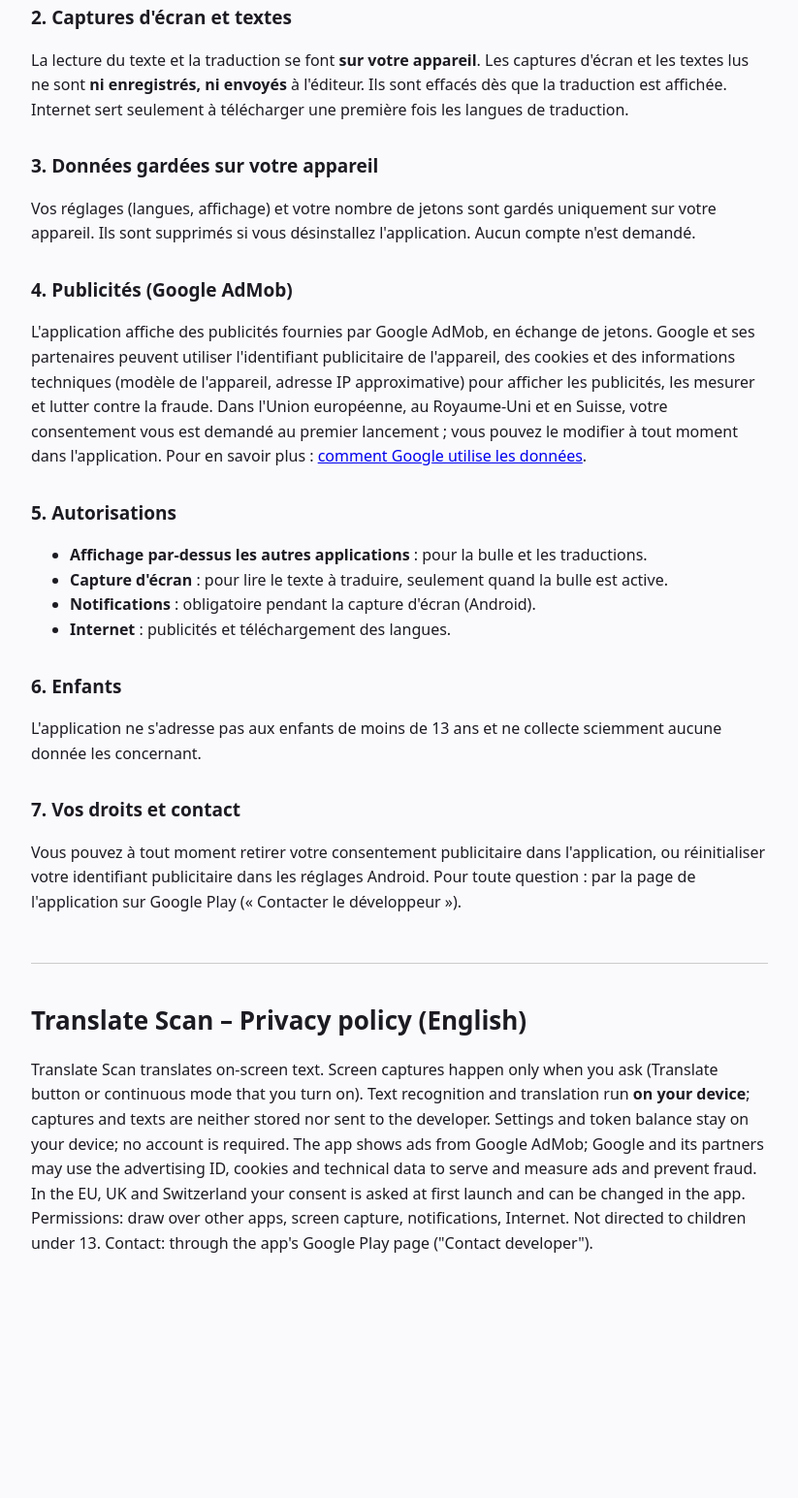
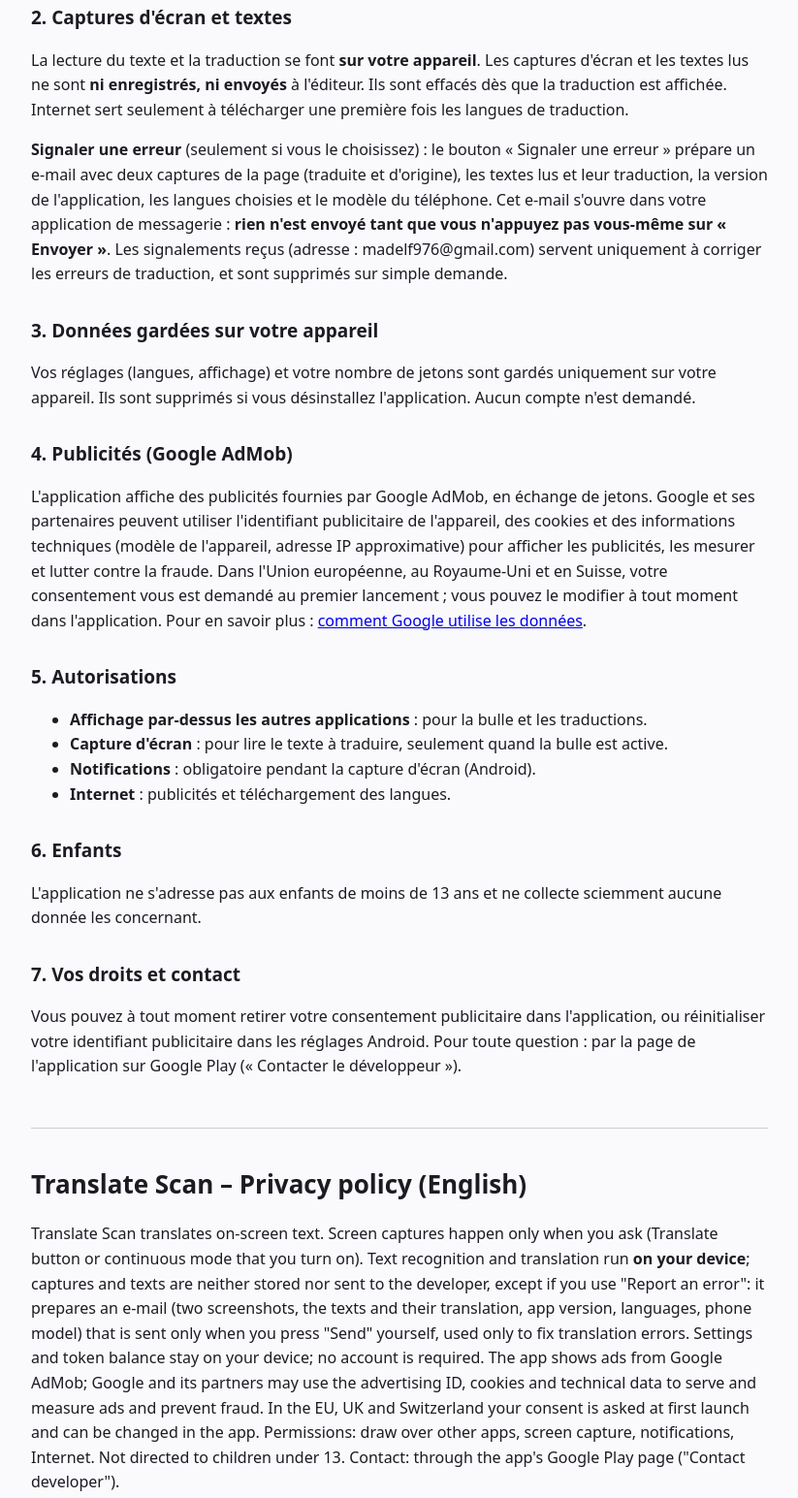
Before and after one commit to madelf976-collab/translate-scan, a plain HTML site: page confidentialite.html in a window 1280 px wide. Shown: the part 306-1851 px from the top of the page at 97% size, without its empty margins (228-1051 px from the left). Before the commit the page ends 1678 px from the top, so only its background shows below. Drawn offline with Linux system fonts and the light colour scheme.

Commit message:
Politique de confidentialité : bouton « Signaler une erreur »

```diff
--- a/confidentialite.html
+++ b/confidentialite.html
@@ -23,6 +23,11 @@ uniquement quand vous le demandez (bouton « Traduire » ou mode « traduction c
 <p>La lecture du texte et la traduction se font <b>sur votre appareil</b>. Les captures d'écran et les textes lus ne sont
 <b>ni enregistrés, ni envoyés</b> à l'éditeur. Ils sont effacés dès que la traduction est affichée. Internet sert seulement à
 télécharger une première fois les langues de traduction.</p>
+<p><b>Signaler une erreur</b> (seulement si vous le choisissez) : le bouton « Signaler une erreur » prépare un e-mail avec
+deux captures de la page (traduite et d'origine), les textes lus et leur traduction, la version de l'application, les langues
+choisies et le modèle du téléphone. Cet e-mail s'ouvre dans votre application de messagerie : <b>rien n'est envoyé tant que
+vous n'appuyez pas vous-même sur « Envoyer »</b>. Les signalements reçus (adresse : madelf976@gmail.com) servent uniquement à
+corriger les erreurs de traduction, et sont supprimés sur simple demande.</p>
 
 <h2>3. Données gardées sur votre appareil</h2>
 <p>Vos réglages (langues, affichage) et votre nombre de jetons sont gardés uniquement sur votre appareil. Ils sont supprimés
@@ -56,7 +61,8 @@ développeur »).</p>
 <h1>Translate Scan – Privacy policy (English)</h1>
 <p>Translate Scan translates on-screen text. Screen captures happen only when you ask (Translate button or continuous mode that you
 turn on). Text recognition and translation run <b>on your device</b>; captures and texts are neither stored nor sent to the
-developer. Settings and token balance stay on your device; no account is required. The app shows ads from Google AdMob;
+developer, except if you use "Report an error": it prepares an e-mail (two screenshots, the texts and their translation, app
+version, languages, phone model) that is sent only when you press "Send" yourself, used only to fix translation errors. Settings and token balance stay on your device; no account is required. The app shows ads from Google AdMob;
 Google and its partners may use the advertising ID, cookies and technical data to serve and measure ads and prevent fraud.
 In the EU, UK and Switzerland your consent is asked at first launch and can be changed in the app. Permissions: draw over
 other apps, screen capture, notifications, Internet. Not directed to children under 13. Contact: through the app's Google Play
```
Also changed, not shown: index.html (+7 -1 lines).
